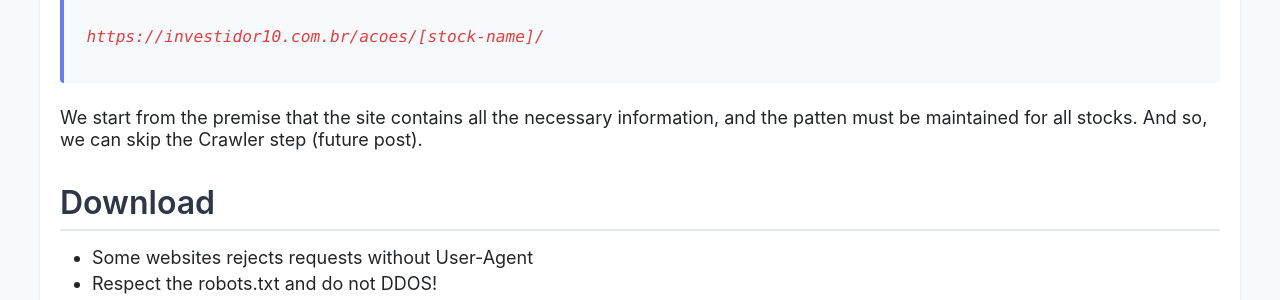
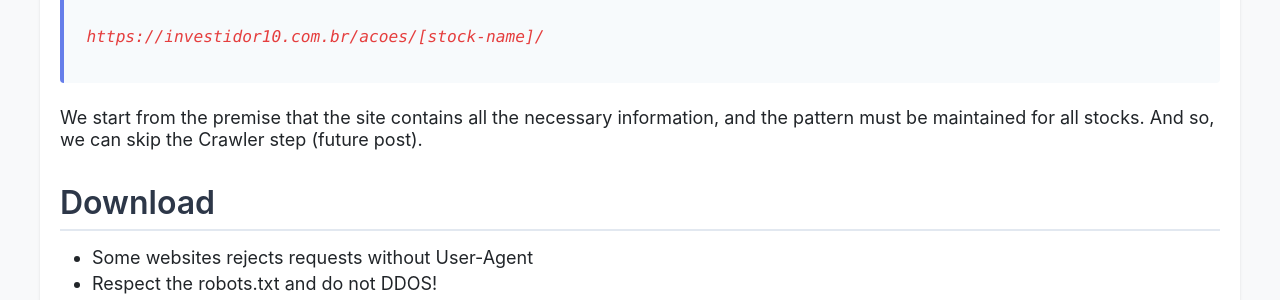
Before and after one commit to CarlosPena00/carlospena00.github.io, a Jekyll site: the page built from _posts/2023-06-17-python-scraping.md, in a window 1280 px wide. Shown: the part 336-636 px from the top of the page. Built offline with Jekyll 4.4.1, drawn with Linux system fonts in a browser that asks for light colours.

Commit message:
fix: Correct spelling and grammar errors across blog posts
Fixed the following typos:
- Renamed worshop-ml-part2.md to workshop-ml-part2.md
- Changed 'bank' to 'database' in python-ttl-cache.md
- Changed 'prod_sumarização' to 'prod_summarization' in sql-postgres-tldr.md
- Changed 'patten' to 'pattern' in python-scraping.md
- Changed 'fist' to 'first' in why-i-migrate-to-polars.md
- Changed 'reseted' to 'reset' in nosql-elasticsearch-tldr.md
- Changed 'an project' to 'a project' in python-rag-chatbot.md

```diff
--- a/_posts/2023-06-17-python-scraping.md
+++ b/_posts/2023-06-17-python-scraping.md
@@ -11,7 +11,7 @@ For this, we chose the website `investidor10` which contains information on BR s
 
 > `https://investidor10.com.br/acoes/[stock-name]/`
 
-We start from the premise that the site contains all the necessary information, and the patten must be maintained for all stocks. And so, we can skip the Crawler step (future post).
+We start from the premise that the site contains all the necessary information, and the pattern must be maintained for all stocks. And so, we can skip the Crawler step (future post).
 
 ## Download
 - Some websites rejects requests without User-Agent
```
Also changed, not shown: _posts/2023-05-01-sql-postgres-tldr.md (+1 -1 lines), _posts/2023-11-15-python-ttl-cache.md (+1 -1 lines), _posts/2024-04-06-why-i-migrate-to-polars.md (+1 -1 lines), _posts/2024-07-27-nosql-elasticsearch-tldr.md (+1 -1 lines), _posts/2025-05-27-python-rag-chatbot.md (+1 -1 lines), _posts/2021-05-16-workshop-ml-part2.md (renamed from _posts/2021-05-16-worshop-ml-part2.md).
